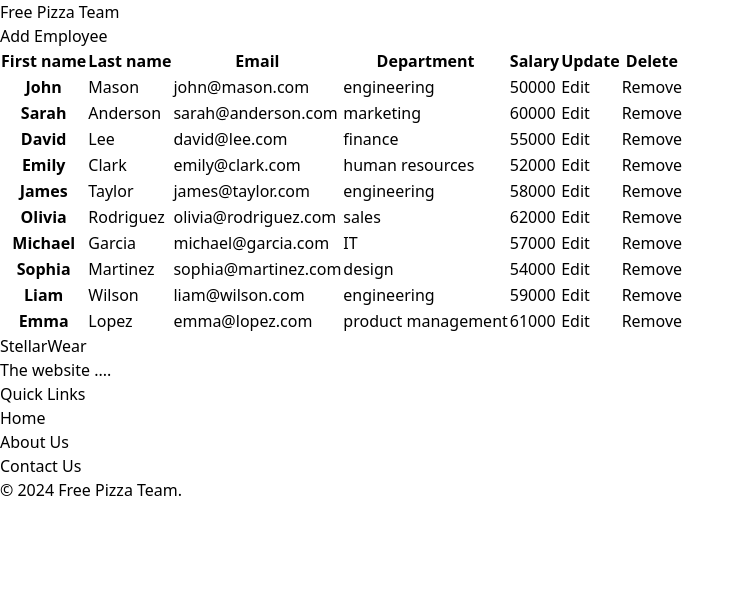
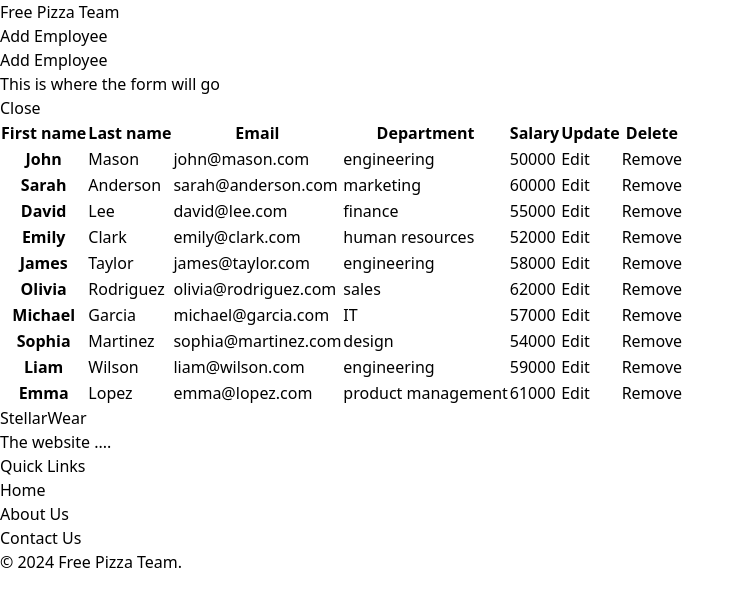
Before and after one commit to Free-Pizza-Team-QA-LBG/QA_frontend, a Next.js app: page /employees in a window 1280 px wide. Both pictures are taken after a click on the link "Add Employee". Shown: the top 606 px of the page, without its empty margins (0-745 px from the left). Built offline with nearby package versions, Linux system fonts and the light colour scheme.

Commit message:
Created generic modal component and added it to the Add Employee button

```diff
--- a/src/app/employees/page.js
+++ b/src/app/employees/page.js
@@ -1,15 +1,28 @@
+'use client'
+import { useState } from 'react';
+
 import Table from "../../components/Table"
-import NavBar from "@/components/Navbar";
-import Footer from "@/components/Footer";
+import Modal from "@/components/Modal"
+
+
 
 export default function TablePage() {
+    const [showModal, setShowModal] = useState(false);
+
+    const toggleModal = () => {
+      setShowModal(!showModal);
+    };
+
     return (
-        <div className="w-full">
+        <div className="w-full pb-10">
             <div className="pt-10 pb-10 ps-5 pe-5">
-                <a href="#" className="bg-yellow-400 text-black py-4 px-8 text-lg font-semibold uppercase rounded-full transition-colors duration-300 hover:bg-yellow-300">
+                <a href="#" className="bg-yellow-400 text-black py-4 px-8 text-lg font-semibold uppercase rounded-full transition-colors duration-300 hover:bg-yellow-300" onClick={toggleModal}>
                     Add Employee
                 </a>
             </div>
+            <Modal show={showModal} onClose={toggleModal} title="Add Employee">
+                This is where the form will go
+            </Modal>
             {/*
             <div className="text-2xl text-gray-900 pt-0 pb-3 ps-5 pe-5">
                 <h1 className="text-gray-900">All Employees</h1>
--- /dev/null
+++ b/src/components/Modal.jsx
@@ -0,0 +1,24 @@
+
+export default function Modal({ show, onClose, title, children }) {
+  if (!show) {
+    return null;
+  }
+
+  return (
+    <div className="fixed inset-0 bg-black bg-opacity-50 z-50 flex items-center justify-center" onClick={onClose}>
+      <div className="bg-gray-800 p-6 rounded-lg shadow-lg " onClick={(e) => e.stopPropagation()}>
+        <div className="modal-header mb-4 bg-gray-700 rounded-lg p-2">
+          <h4 className="text-xl font-bold text-white text-center">{title}</h4>
+        </div>
+        <div className="modal-body mb-4 text-white">
+          {children}
+        </div>
+        <div className="modal-footer flex justify-end">
+          <button onClick={onClose} className="bg-red-400 text-white px-4 py-2 rounded hover:bg-red-300">
+            Close
+          </button>
+        </div>
+      </div>
+    </div>
+  );
+}
```
